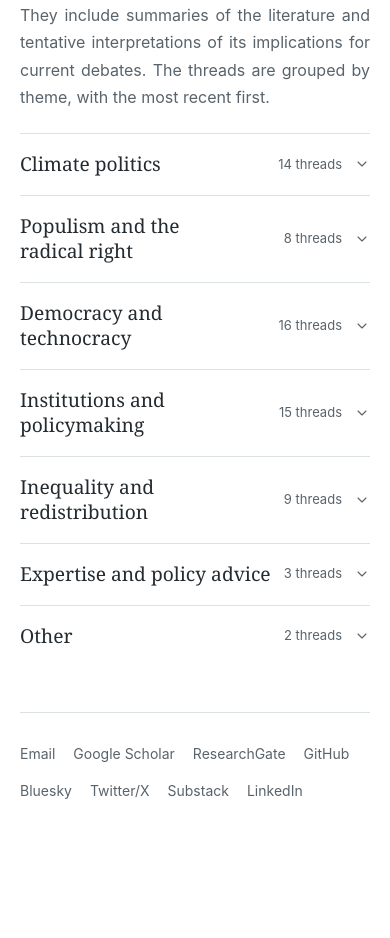
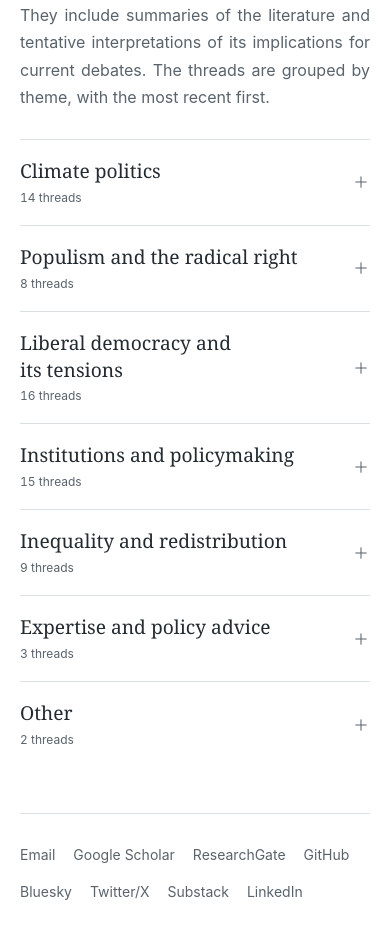
Before and after one commit to jacob-edenhofer/Website, a Next.js app: page /writing in a window 390 px wide. Shown: the part 5041-5979 px from the top of the page. Before the commit the page ends 5882 px from the top, so only its background shows below. Built offline with nearby package versions, Linux system fonts and the light colour scheme.

Commit message:
Refine expandable thread sections and rename the democracy theme

```diff
--- a/app/components/TwitterThreads.tsx
+++ b/app/components/TwitterThreads.tsx
@@ -19,10 +19,11 @@ export function TwitterThreads() {
           <details className="thread-theme" key={group.id} id={`threads-${group.id}`}>
             <summary>
               <h3>
-                <span>{group.title}</span>
+                <span className="thread-theme-title">{group.title}</span>
                 <span className="thread-count">{group.items.length} threads</span>
-                <svg className="thread-chevron" width="16" height="16" viewBox="0 0 24 24" fill="none" stroke="currentColor" strokeWidth="1.6" strokeLinecap="round" strokeLinejoin="round" aria-hidden="true" focusable="false">
-                  <path d="m6 9 6 6 6-6" />
+                <svg className="thread-disclosure-icon" width="18" height="18" viewBox="0 0 24 24" fill="none" stroke="currentColor" strokeWidth="1.4" strokeLinecap="round" aria-hidden="true" focusable="false">
+                  <path d="M5 12h14" />
+                  <path className="thread-disclosure-vertical" d="M12 5v14" />
                 </svg>
               </h3>
             </summary>
--- a/app/data/twitter-threads.ts
+++ b/app/data/twitter-threads.ts
@@ -160,7 +160,7 @@ export const threadGroups: ThreadGroup[] = [
   },
   {
     "id": "democracy",
-    "title": "Democracy and technocracy",
+    "title": "Liberal democracy and its tensions",
     "items": [
       {
         "id": "2007131571204001963",
--- a/app/globals.css
+++ b/app/globals.css
@@ -127,19 +127,23 @@ summary { color: var(--blue); cursor: pointer; font-size: .875rem; width: fit-co
 .writing-entry p { font-size: .875rem; color: var(--muted); margin: 5px 0 0; }
 .writing-entry .writing-description { font-size: 1rem; max-width: var(--text-width); }
 .writing-meta { color: var(--muted); font-size: .875rem; }
-.thread-groups { margin-top: 22px; }
+.thread-groups { margin-top: 28px; }
 .thread-theme { border-top: 1px solid var(--line); scroll-margin-top: 28px; }
-.thread-theme > summary { width: 100%; padding: 18px 0; list-style: none; }
+.thread-theme > summary { width: 100%; padding: 22px 0; list-style: none; }
 .thread-theme > summary::-webkit-details-marker { display: none; }
-.thread-theme > summary h3 { display: flex; align-items: center; gap: 12px; margin: 0; font-size: 1.2rem; color: var(--ink); }
-.thread-theme > summary h3 > span:first-child { flex: 1; }
-.thread-count { flex-shrink: 0; color: var(--muted); font: .8125rem/1.5 var(--sans); }
-.thread-chevron { flex-shrink: 0; color: var(--muted); }
-.thread-theme[open] .thread-chevron { transform: rotate(180deg); }
-.thread-list { list-style: none; padding: 0 0 12px; margin: 0; }
-.thread-list li { padding: 10px 0; }
-.thread-list > li > a { font-size: 1rem; }
-.thread-meta { margin: 4px 0 0; color: var(--muted); font-size: .8125rem; }
+.thread-theme > summary h3 { display: grid; grid-template-columns: minmax(0, 1fr) auto 18px; align-items: center; gap: 18px; margin: 0; font-size: 1.25rem; line-height: 1.4; color: var(--ink); transition: color 150ms ease; }
+.thread-theme-title { min-width: 0; }
+.thread-count { color: var(--muted); font: .75rem/1.5 var(--sans); white-space: nowrap; font-variant-numeric: tabular-nums; }
+.thread-disclosure-icon { color: var(--muted); }
+.thread-disclosure-vertical { transform-origin: center; transition: transform 150ms ease; }
+.thread-theme[open] .thread-disclosure-vertical { transform: scaleY(0); }
+.thread-theme[open] > summary h3, .thread-theme > summary:hover h3, .thread-theme > summary:focus-visible h3,
+.thread-theme[open] .thread-disclosure-icon, .thread-theme > summary:hover .thread-disclosure-icon { color: var(--blue); }
+.thread-list { list-style: none; padding: 0 0 20px; margin: 0; }
+.thread-list li { padding: 12px 0; }
+.thread-list > li > a { display: inline-block; color: var(--ink); font-size: 1.0625rem; line-height: 1.5; text-decoration: none; }
+.thread-list > li > a:hover { color: var(--blue); text-decoration: underline; }
+.thread-meta { margin: 6px 0 0; color: var(--muted); font-size: .8125rem; line-height: 1.6; }
 .thread-meta a { color: var(--muted); }
 .publication-collection .paper-group:last-child > .paper-entry:last-child,
 .writing-sections > .writing-section:last-child .writing-list > .writing-entry:last-child { border-bottom: 0; }
@@ -163,6 +167,11 @@ summary { color: var(--blue); cursor: pointer; font-size: .875rem; width: fit-co
   .hero-layout { gap: 40px; }
 }
 @media (max-width: 560px) {
+  .thread-theme > summary { padding-block: 18px; }
+  .thread-theme > summary h3 { grid-template-columns: minmax(0, 1fr) 18px; gap: 4px 16px; font-size: 1.2rem; }
+  .thread-theme-title { grid-column: 1; }
+  .thread-count { grid-column: 1; grid-row: 2; }
+  .thread-disclosure-icon { grid-column: 2; grid-row: 1 / 3; }
   .paper-link-group { grid-template-columns: minmax(0, 1fr); }
   .page-width { width: calc(100% - 40px); }
   .hero, .page-intro, .prose-page { padding-top: 34px; }
@@ -179,4 +188,7 @@ summary { color: var(--blue); cursor: pointer; font-size: .875rem; width: fit-co
   .site-nav a, .hero-academic a, .hero-social a, .footer-links a, .paper-links a, .paper-index a, .programme-index a { padding-block: 10px; }
   summary { padding-block: 8px; }
 }
-@media (prefers-reduced-motion: reduce) { html { scroll-behavior: auto; } }
+@media (prefers-reduced-motion: reduce) {
+  html { scroll-behavior: auto; }
+  .thread-theme > summary h3, .thread-disclosure-vertical { transition: none; }
+}
```
